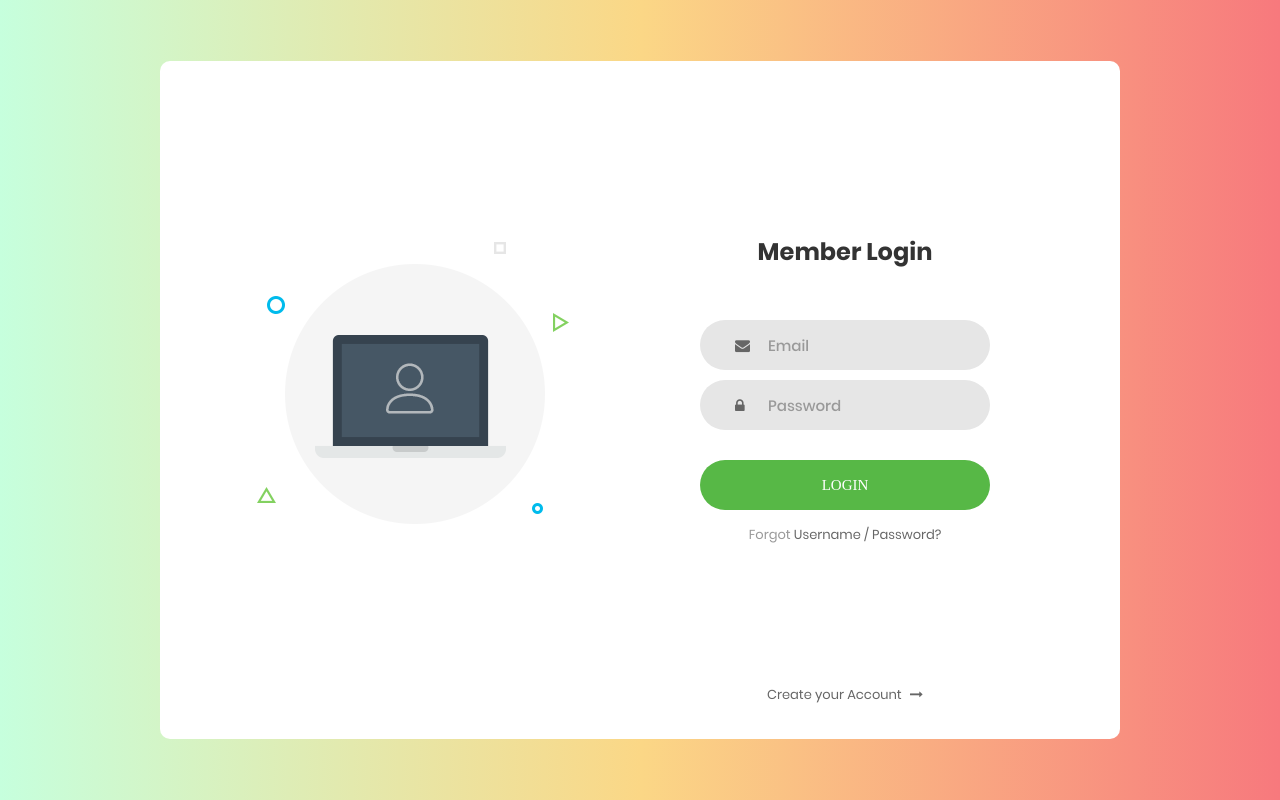
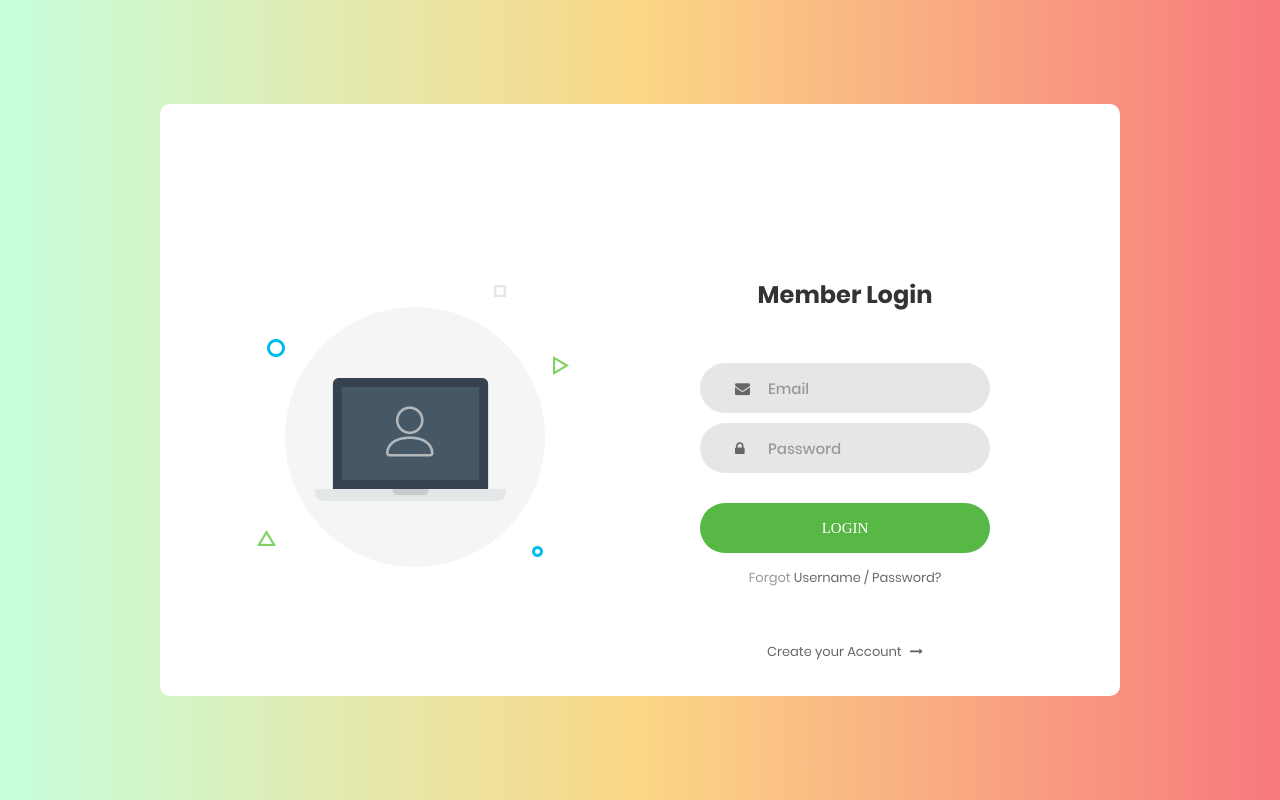
Before and after one commit to sid86-dev/Linklerz, a Flask app: page /home in a window 1280 px wide. Run offline with Flask 2, Linux system fonts and the light colour scheme; some libraries are stand-ins or nearby versions; some web fonts are replaced.

Commit message:
home page

```diff
--- a/templates/login.html
+++ b/templates/login.html
@@ -75,7 +75,7 @@
                         </a>
                     </div>
 
-                    <div class="text-center p-t-136">
+                    <div class="text-center p-t-50">
                         <a class="txt2" href="#">
                             Create your Account
                             <i class="fa fa-long-arrow-right m-l-5" aria-hidden="true"></i>
```
